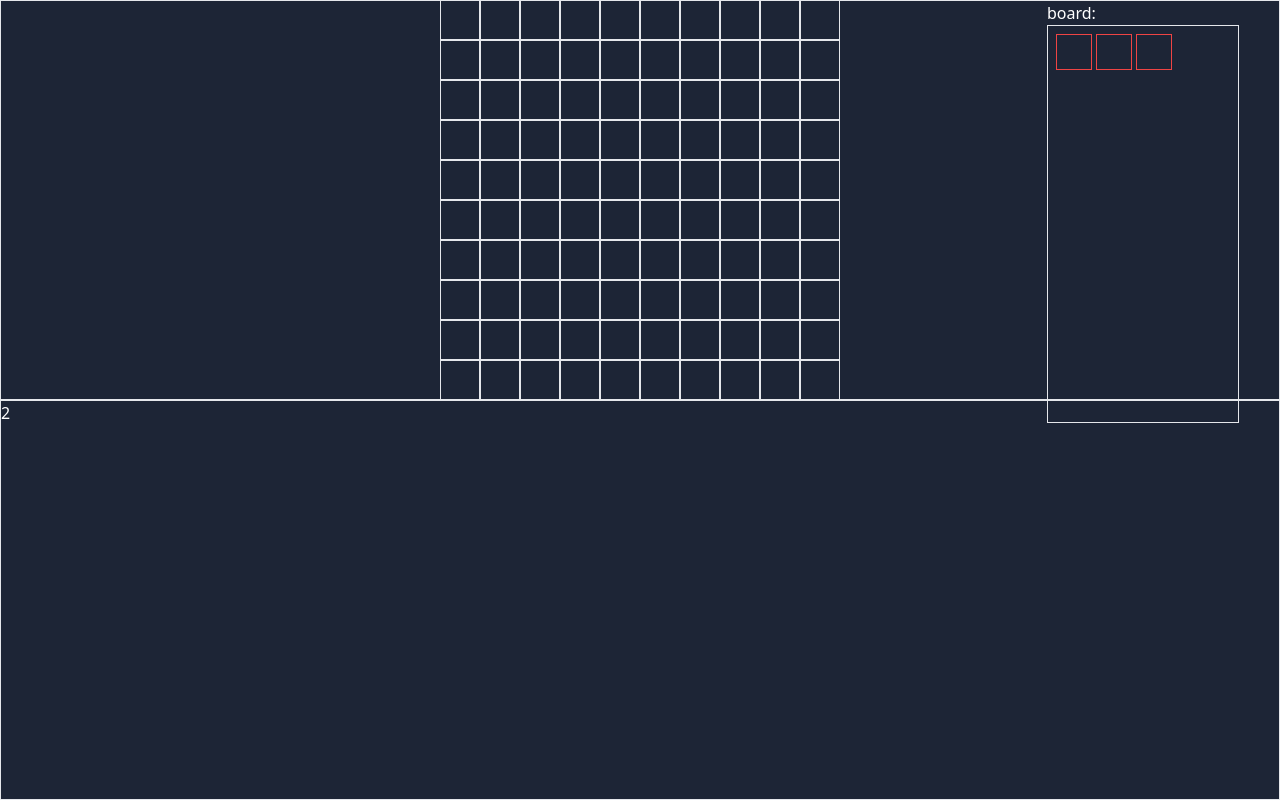
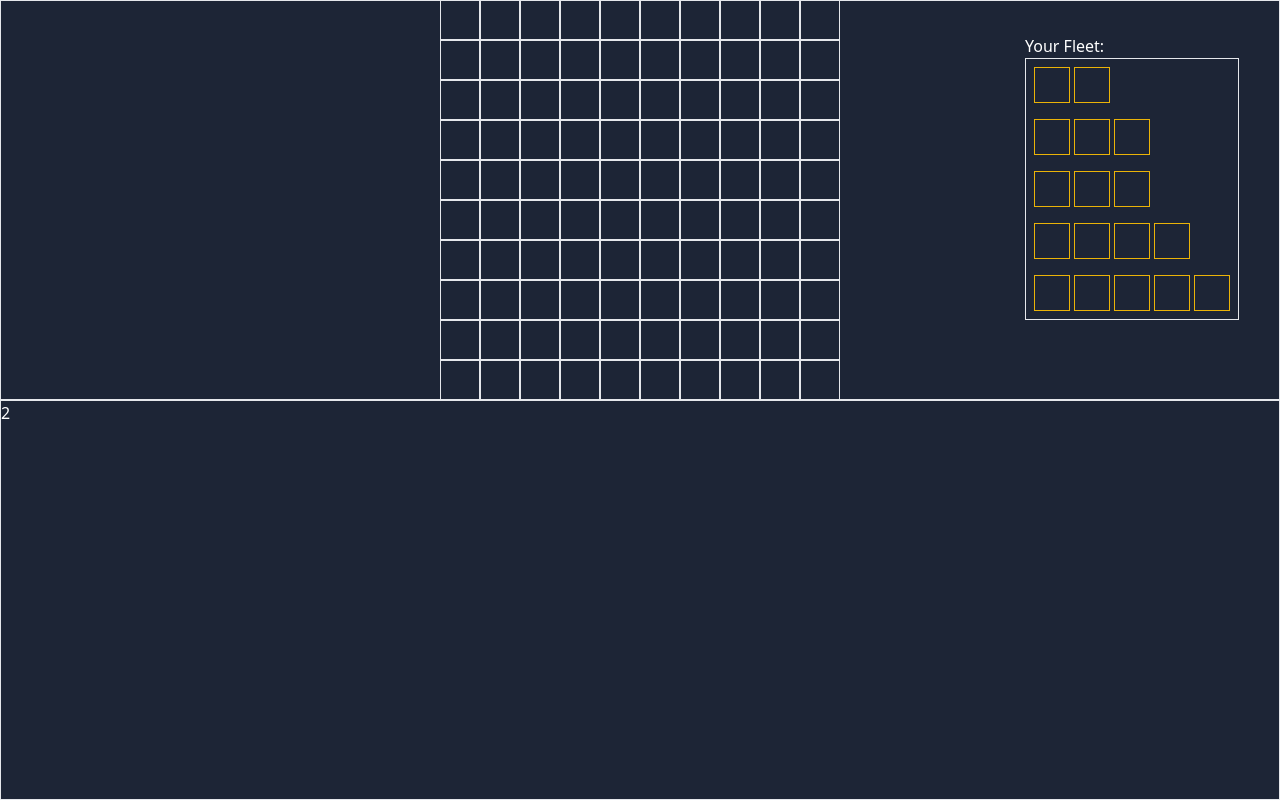
Before and after one commit to CaglayanCaliskan/Battleship-Game-ReactJS, a React (Vite) app: page /singleplayer in a window 1280 px wide. Built offline with nearby package versions, Linux system fonts and the light colour scheme.

Commit message:
func update

```diff
--- a/src/pages/SinglePlayer.jsx
+++ b/src/pages/SinglePlayer.jsx
@@ -1,4 +1,7 @@
 import React, {useEffect, useState} from 'react';
+
+//5 diffrent size ships with id
+// dragable ships move to board
 
 const SinglePlayer = () => {
   const [attack, setAttack] = useState([]);
@@ -23,24 +26,61 @@ const SinglePlayer = () => {
     }
   };
 
+  //Ship Factory
+
   return (
     <div className='bg-brand h-screen w-full grid grid-rows-2 text-white'>
       <div className='relative border flex justify-center items-center'>
-        <div className=' absolute right-10 h-full w-48 '>
-          <h1>board:</h1>
-          <div className='border h-full relative'>
+        <div className=' absolute right-10 h-5/6 '>
+          <h1>Your Fleet:</h1>
+
+          <div className='fleet border flex flex-col'>
             <div
-              onDragStart={(e) => {
-                e.dataTransfer.setData('test', e.target.dataset);
-
-                console.log(e.dataTransfer);
-              }}
               draggable
-              className='gemi absolute flex gap-1 m-2'
+              id='destroyer'
+              className='flex gap-1 m-2 w-fit relative'
             >
-              <div className='border border-red-500 w-9 h-9'></div>
-              <div className='border border-red-500 w-9 h-9'></div>
-              <div className='border border-red-500 w-9 h-9'></div>
+              <div className='border border-yellow-500 w-9 h-9'></div>
+              <div className='border border-yellow-500 w-9 h-9'></div>
+            </div>
+            <div
+              id='submarine'
+              draggable
+              className='flex gap-1 m-2 w-fit relative'
+            >
+              <div className='border border-yellow-500 w-9 h-9'></div>
+              <div className='border border-yellow-500 w-9 h-9'></div>
+              <div className='border border-yellow-500 w-9 h-9'></div>
+            </div>
+            <div
+              id='cruiser'
+              draggable
+              className='flex gap-1 m-2 w-fit relative'
+            >
+              <div className='border border-yellow-500 w-9 h-9'></div>
+              <div className='border border-yellow-500 w-9 h-9'></div>
+              <div className='border border-yellow-500 w-9 h-9'></div>
+            </div>
+            <div
+              id='battleship'
+              draggable
+              className='flex gap-1 m-2 w-fit relative'
+            >
+              <div className='border border-yellow-500 w-9 h-9'></div>
+              <div className='border border-yellow-500 w-9 h-9'></div>
+              <div className='border border-yellow-500 w-9 h-9'></div>
+              <div className='border border-yellow-500 w-9 h-9'></div>
+            </div>
+            <div
+              id='carrier'
+              draggable
+              className='flex gap-1 m-2 w-fit relative'
+            >
+              <div className='border border-yellow-500 w-9 h-9'></div>
+              <div className='border border-yellow-500 w-9 h-9'></div>
+              <div className='border border-yellow-500 w-9 h-9'></div>
+              <div className='border border-yellow-500 w-9 h-9'></div>
+              <div className='border border-yellow-500 w-9 h-9'></div>
             </div>
           </div>
         </div>
@@ -54,6 +94,7 @@ const SinglePlayer = () => {
                 className={`border bg-cover select-none cursor-pointer w-10 h-10 `}
                 data-coordinat={box}
                 key={box}
+                id={box}
               ></div>
             );
           })}
```
